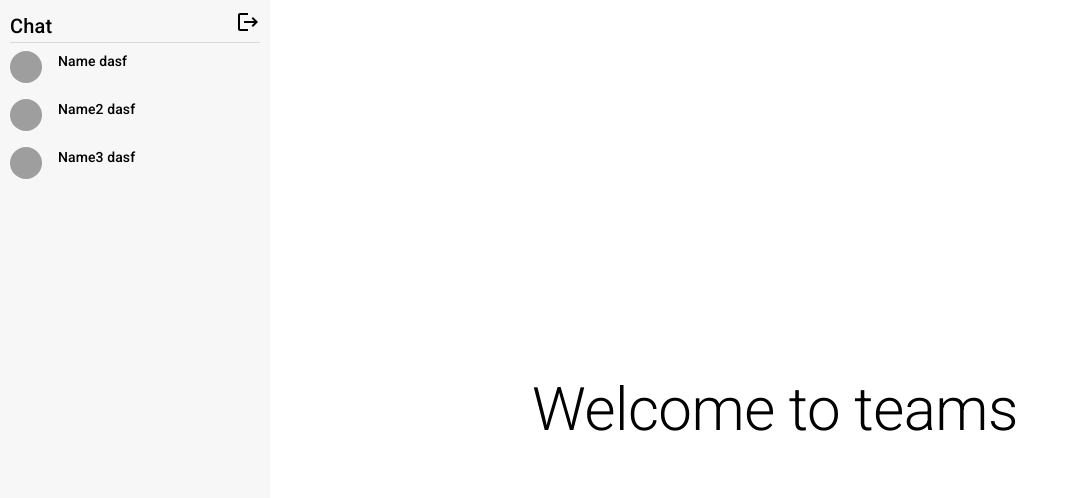
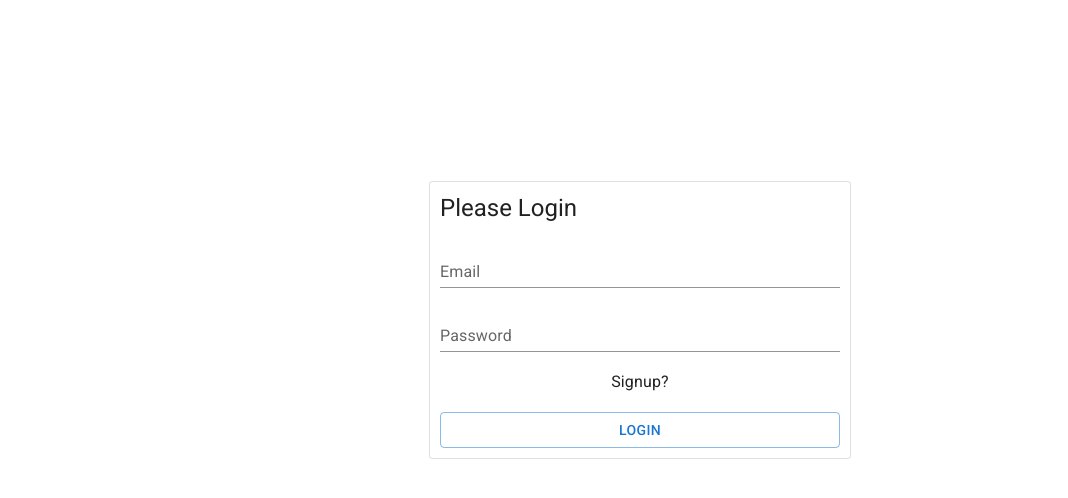
Before and after one commit to aibenStunner/private-chat-app, a React (Create React App) app in the folder client/: page / in a window 1280 px wide. Shown: the top 498 px of the page, without its empty margins (0-1068 px from the left). Built offline with nearby package versions, Linux system fonts and the light colour scheme; grey boxes are pictures that could not be loaded.

Commit message:
feat: integrated signup

```diff
--- a/client/package.json
+++ b/client/package.json
@@ -3,6 +3,7 @@
   "version": "0.1.0",
   "private": true,
   "dependencies": {
+    "@apollo/client": "^3.5.10",
     "@emotion/react": "^11.9.3",
     "@emotion/styled": "^11.9.3",
     "@mui/icons-material": "^5.8.4",
@@ -10,6 +11,7 @@
     "@testing-library/jest-dom": "^5.16.4",
     "@testing-library/react": "^13.3.0",
     "@testing-library/user-event": "^13.5.0",
+    "graphql": "^16.5.0",
     "react": "^18.2.0",
     "react-dom": "^18.2.0",
     "react-router-dom": "^6.3.0",
--- a/client/src/App.js
+++ b/client/src/App.js
@@ -1,8 +1,9 @@
 import "./App.css";
 import HomeScreen from "./pages/HomeScreen";
+import AuthScreen from "./pages/AuthScreen";
 
 function App() {
-  return <HomeScreen />;
+  return <AuthScreen />;
 }
 
 export default App;
--- a/client/src/components/ChatScreen.js
+++ b/client/src/components/ChatScreen.js
@@ -12,6 +12,7 @@
 
 const ChatScreen = () => {
   const { id, name } = useParams();
+
   return (
     <Box flexGrow={1}>
       <AppBar position="static" sx={{ backgroundColor: "white", boxShadow: 0 }}>
--- /dev/null
+++ b/client/src/graphql/mutations.js
@@ -0,0 +1,12 @@
+import { gql } from "@apollo/client";
+
+export const SIGNUP_USER = gql`
+  mutation SignUpUser($newUser: UserInput!) {
+    signUpUser(newUser: $newUser) {
+      id
+      firstName
+      lastName
+      email
+    }
+  }
+`;
--- a/client/src/index.js
+++ b/client/src/index.js
@@ -4,12 +4,20 @@
 import App from "./App";
 import reportWebVitals from "./reportWebVitals";
 import { BrowserRouter } from "react-router-dom";
+import { ApolloClient, InMemoryCache, ApolloProvider } from "@apollo/client";
+
+const client = new ApolloClient({
+  uri: "http://54.74.33.238:4000/",
+  cache: new InMemoryCache(),
+});
 
 const root = ReactDOM.createRoot(document.getElementById("root"));
 root.render(
   <React.StrictMode>
     <BrowserRouter>
-      <App />
+      <ApolloProvider client={client}>
+        <App />
+      </ApolloProvider>
     </BrowserRouter>
   </React.StrictMode>
 );
--- a/client/src/pages/AuthScreen.js
+++ b/client/src/pages/AuthScreen.js
@@ -1,10 +1,40 @@
 import React, { useRef, useState } from "react";
-import { Box, Stack, Typography, Button, TextField, Card } from "@mui/material";
+import {
+  Box,
+  Stack,
+  Typography,
+  Button,
+  TextField,
+  Card,
+  CircularProgress,
+  Alert,
+} from "@mui/material";
+import { useMutation } from "@apollo/client";
+import { SIGNUP_USER } from "../graphql/mutations";
 
 const AuthScreen = () => {
   const [showLogin, setShowLogin] = useState(true);
   const [formData, setFromData] = useState({});
   const authForm = useRef(null);
+
+  const [signUpUser, { data: signUpResponse, loading: l1, error: e1 }] =
+    useMutation(SIGNUP_USER);
+
+  if (l1) {
+    return (
+      <Box
+        display="flex"
+        justifyContent="center"
+        alignItems="center"
+        height="100vh"
+      >
+        <Box textAlign="center">
+          <CircularProgress />
+          <Typography variant="h6">Authenticating...</Typography>
+        </Box>
+      </Box>
+    );
+  }
 
   const handleChange = (e) => {
     setFromData({
@@ -15,7 +45,16 @@
 
   const handleSubmit = (e) => {
     e.preventDefault();
-    console.log(formData);
+
+    if (showLogin) {
+      //sign in user
+    } else {
+      signUpUser({
+        variables: {
+          newUser: formData,
+        },
+      });
+    }
   };
 
   return (
@@ -30,6 +69,12 @@
     >
       <Card variant="outlined" sx={{ padding: "10px" }}>
         <Stack direction="column" spacing={2} sx={{ width: "400px" }}>
+          {signUpResponse && (
+            <Alert severity="success">
+              {signUpResponse.signUpUser.firstName} Signed Up!
+            </Alert>
+          )}
+          {e1 && <Alert severity="error">{e1.message}</Alert>}
           <Typography variant="h5">
             Please {showLogin ? "Login" : "Signup"}
           </Typography>
```
Also changed, not shown: 1 other file (tests, documents, lock files or other folders).
